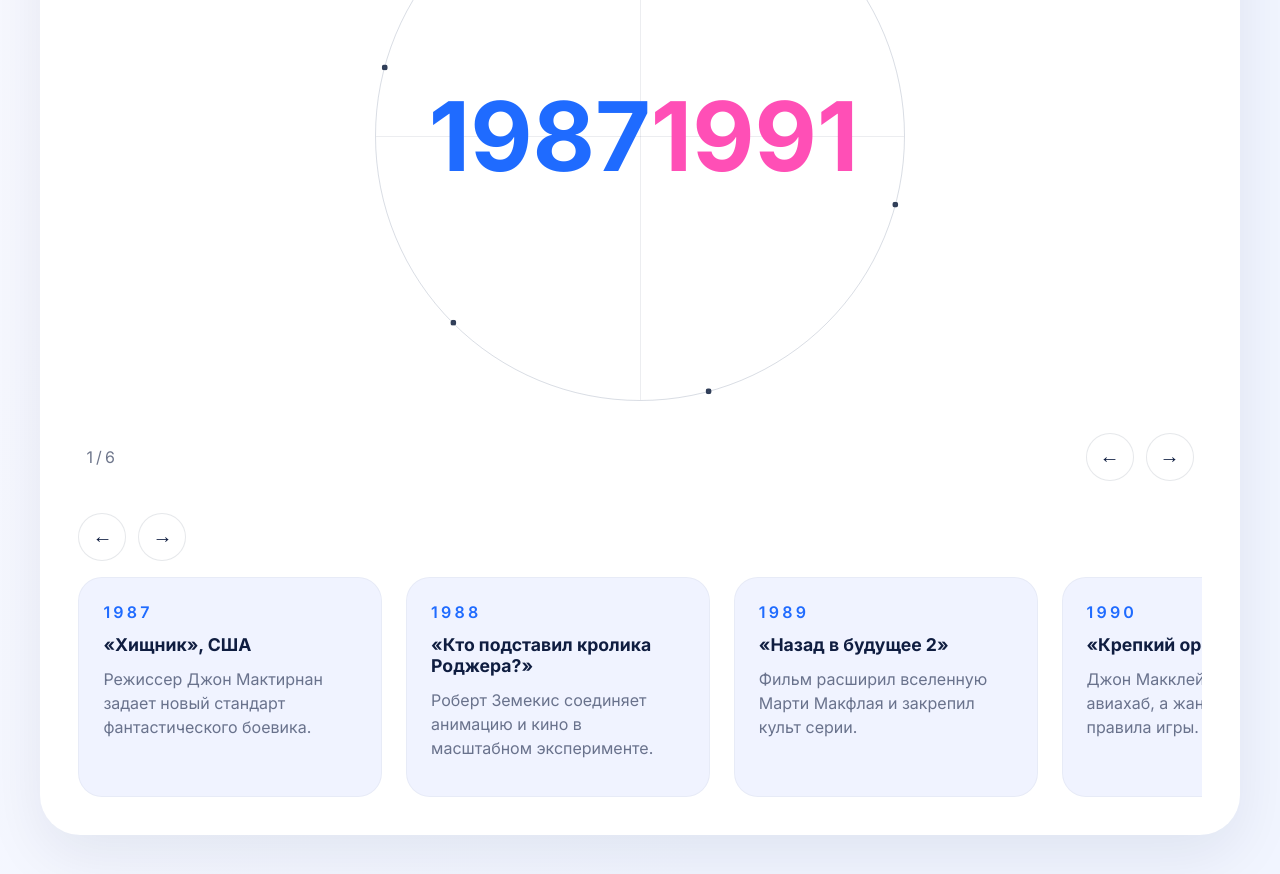
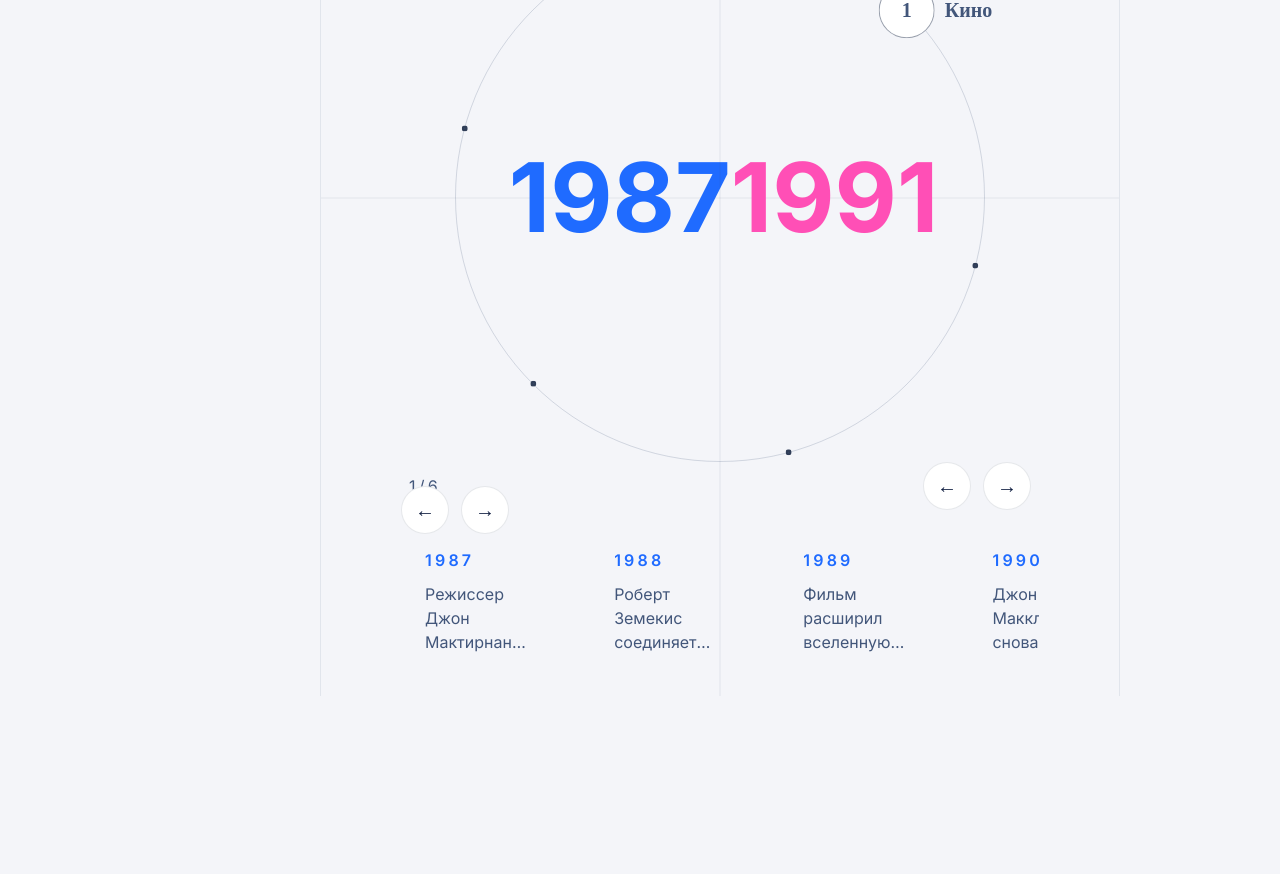
Before and after one commit to Mikhail-Novikov/timeline-historical-dates, a React app: page / in a window 1280 px wide. Shown: the part 300-1174 px from the top of the page. After the commit the page ends 996 px from the top, so only its background shows below. Built offline with nearby package versions, Linux system fonts and the light colour scheme.

Commit message:
upd: visible grid

```diff
--- a/src/components/TimelineBlock/TimelineBlock.scss
+++ b/src/components/TimelineBlock/TimelineBlock.scss
@@ -1,27 +1,35 @@
-:root {
-  --timeline-white: #ffffff;
-  --timeline-bg: #f0f3ff;
-  --timeline-orbit: rgb(66, 86, 122, 0.2);
-  --timeline-marker: rgba(48, 62, 88, 0.5);
-  --timeline-border: rgba(15, 28, 62, 0.08);
-  --black-blue: #42567A;
-  --timeline-pink: #ff4fb6;
-  --timeline-text: #0f1d40;
-  --timeline-muted: #42567a;
-  --box-shadow-color: --timeline-marker;
-}
-
 .timeline-block {
-  width: min(1200px, 100%);
-  background: #fff;
-  border-radius: 40px;
-  padding: clamp(1.5rem, 3vw, 3.5rem);
-  box-shadow: 0 20px 60px rgba(15, 29, 64, 0.08);
+  border-color: var(--timeline-border);
+  border-style: solid;
+  border-width: 0 1px;
   display: flex;
+  padding: 170px 80px 20px;
+  width: min(1440px, 100%);
   flex-direction: column;
-  gap: 2rem;
   position: relative;
   isolation: isolate;
+
+  &::after, &::before {
+    content: '';
+    position: absolute;
+    background-color: var(--timeline-border);
+  }
+
+  &::after {
+    width: 1px;
+    height: 100%;
+    top: 0;
+    left: 50%;
+    transform: translateX(-50%);
+  }
+
+  &::before {
+    width: 100%;
+    height: 1px;
+    top: 50%;
+    left: 0;
+    transform: translateY(-50%);
+  }
 }
 
 .timeline-block__header {
@@ -172,21 +180,18 @@
   position: absolute;
   left: calc(100% + 10px);
   top: 50%;
-  transform: translateY(-50%) translateX(6px) scale(.98);
-  background: #fff;
-  padding: 6px 10px;
+  transform: translateY(-50%);
   font-weight: 700;
   font-size: 20px;
   color: var(--timeline-text);
   white-space: nowrap;
   pointer-events: none;
   opacity: 0;
-  transition: opacity 0.28s cubic-bezier(.2,.8,.2,1), transform 0.28s cubic-bezier(.2,.8,.2,1);
+  transition: opacity 0.3s ease, transform 0.3s ease;
 }
 
 .timeline-block__marker-category.is-visible {
   opacity: 1;
-  transform: translateY(-50%) translateX(12px) scale(1);
 }
 
 .timeline-block__period-controls {
@@ -203,12 +208,15 @@
   color: var(--timeline-muted);
 }
 
+
 .timeline-block__nav-group {
   display: inline-flex;
   gap: 0.75rem;
 }
 
+
 .timeline-block__nav-button {
+  // position: absolute;
   width: 48px;
   height: 48px;
   border-radius: 50%;
@@ -218,68 +226,14 @@
   font-size: 1.25rem;
   color: var(--timeline-text);
   transition: background 0.3s ease, color 0.3s ease, border-color 0.3s ease;
+
+  &:hover {
+    background: var(--timeline-blue);
+    color: #fff;
+    border-color: var(--timeline-blue);
+  }
 }
 
-.timeline-block__nav-button:hover {
-  background: var(--timeline-blue);
-  color: #fff;
-  border-color: var(--timeline-blue);
-}
-
-.timeline-block__slider {
-  display: flex;
-  flex-direction: column;
-  gap: 1rem;
-}
-
-.timeline-block__slider-headline {
-  display: flex;
-  justify-content: space-between;
-  align-items: center;
-  flex-wrap: wrap;
-  gap: 1rem;
-}
-
-.timeline-block__slider-headline h2 {
-  margin: 0;
-  font-size: 1.25rem;
-  color: var(--timeline-text);
-}
-
-.timeline-block__slider-nav {
-  display: inline-flex;
-  gap: 0.75rem;
-}
-
-.timeline-block__card {
-  background: var(--timeline-bg);
-  border-radius: 24px;
-  padding: 1.5rem;
-  min-height: 220px;
-  display: flex;
-  flex-direction: column;
-  gap: 0.75rem;
-  border: 1px solid rgba(15, 29, 64, 0.04);
-}
-
-.timeline-block__card-year {
-  font-size: 1rem;
-  letter-spacing: 0.2em;
-  color: var(--timeline-blue);
-  font-weight: 600;
-}
-
-.timeline-block__card-title {
-  margin: 0;
-  font-size: 1.1rem;
-  color: var(--timeline-text);
-}
-
-.timeline-block__card-text {
-  margin: 0;
-  color: var(--timeline-muted);
-  line-height: 1.5;
-}
 
 @media (max-width: 768px) {
   .timeline-block {
--- a/src/components/TimelineBlock/TimelineBlock.tsx
+++ b/src/components/TimelineBlock/TimelineBlock.tsx
@@ -179,8 +179,6 @@ const TimelineBlock: React.FC<TimelineBlockProps> = ({ title, periods }) => {
             </button>
           ))}
         </div>
-        <div className="timeline-block__orbit-axis timeline-block__orbit-axis--horizontal" />
-        <div className="timeline-block__orbit-axis timeline-block__orbit-axis--vertical" />
       </div>
 
       <div className="timeline-block__period-controls">
--- a/src/components/TimelineBlockSlider/TimelineBlockSlider.scss
+++ b/src/components/TimelineBlockSlider/TimelineBlockSlider.scss
@@ -8,39 +8,20 @@
 }
 
 .timeline-block__slider {
+  display: flex;
+  flex-direction: column;
+  gap: 1rem;
 
   .swiper {
     width: 100%;
-  }
+    height: 150px;
   }
 
-.timeline-block__nav-group {
+
+  .timeline-block__slider-nav {
+    position: absolute;
     display: inline-flex;
     gap: 0.75rem;
-}
-
-.timeline-block__nav-button {
-  width: 48px;
-  height: 48px;
-  border-radius: 50%;
-  border: 1px solid rgba(15, 29, 64, 0.1);
-  background: #fff;
-  cursor: pointer;
-  font-size: 1.25rem;
-  color: var(--timeline-text);
-  transition: background 0.3s ease, color 0.3s ease, border-color 0.3s ease;
-}
-
-.timeline-block__nav-button:hover {
-  background: var(--timeline-blue);
-  color: #fff;
-  border-color: var(--timeline-blue);
-}
-
-.timeline-block__slider {
-  display: flex;
-  flex-direction: column;
-  gap: 1rem;
   }
 
   .timeline-block__slider-headline {
@@ -49,64 +30,62 @@
     align-items: center;
     flex-wrap: wrap;
     gap: 1rem;
-}
 
-.timeline-block__slider-headline h2 {
+    h2 {
       margin: 0;
       font-size: 1.25rem;
       color: var(--timeline-text);
     }
-
-.timeline-block__slider-nav {
-  display: inline-flex;
-  gap: 0.75rem;
   }
 
   .timeline-block__card {
-  background: var(--timeline-bg);
-  border-radius: 24px;
     padding: 1.5rem;
-  min-height: 220px;
+    min-height: 135px;
     display: flex;
     flex-direction: column;
     gap: 0.75rem;
-  border: 1px solid rgba(15, 29, 64, 0.04);
-}
 
-.timeline-block__card-year {
+    &-year {
       font-size: 1rem;
       letter-spacing: 0.2em;
       color: var(--timeline-blue);
       font-weight: 600;
     }
 
-.timeline-block__card-title {
+    &-title {
       margin: 0;
       font-size: 1.1rem;
       color: var(--timeline-text);
     }
 
-.timeline-block__card-text {
+    &-text {
       margin: 0;
       color: var(--timeline-muted);
       line-height: 1.5;
+      display: -webkit-box;
+      -webkit-box-orient: vertical;
+      overflow: hidden;
+      line-clamp: 3;
+      -webkit-line-clamp: 3;
+      text-overflow: ellipsis;
+      // разрешить перенос слов
+      word-break: break-word;
+
+    }
   }
 
   @media (max-width: 768px) {
-  .timeline-block {
-    border-radius: 24px;
-    padding: 1.5rem;
+    height: auto;
+    gap: 0.75rem;
+
+    .timeline-block__slider-headline {
+      gap: 0.5rem;
+      align-items: flex-start;
     }
 
-  .timeline-block__years {
-    flex-direction: column;
-    justify-content: center;
-    gap: 1.5rem;
-    padding: 0;
-  }
-
-  .timeline-block__period-controls {
-    flex-direction: column;
-    align-items: flex-start;
+    .timeline-block__card {
+      min-height: 120px;
+      padding: 1rem;
     }
   }
+}
--- a/src/components/TimelineBlockSlider/TimelineBlockSlider.tsx
+++ b/src/components/TimelineBlockSlider/TimelineBlockSlider.tsx
@@ -99,8 +99,7 @@ export const TimelineBlockSlider: React.FC<TimelineBlockSliderProps> = ({ active
           {activePeriod.events.map((event) => (
             <SwiperSlide key={`${activePeriod.id}-${event.year}-${event.title}`}>
               <article className="timeline-block__card">
-                <span className="timeline-block__card-year">{event.year}</span>
-                <h3 className="timeline-block__card-title">{event.title}</h3>
+                <data className="timeline-block__card-year">{event.year}</data>
                 <p className="timeline-block__card-text">
                   {event.description}
                 </p>
--- a/src/data/timelineData.ts
+++ b/src/data/timelineData.ts
@@ -21,27 +21,27 @@ export const timelineData: TimelinePeriod[] = [
     events: [
       {
         year: 1987,
-        title: '«Хищник», США',
+        title: 'Хищник, США',
         description: 'Режиссер Джон Мактирнан задает новый стандарт фантастического боевика.'
       },
       {
         year: 1988,
-        title: '«Кто подставил кролика Роджера?»',
+        title: 'Кто подставил кролика Роджера?',
         description: 'Роберт Земекис соединяет анимацию и кино в масштабном эксперименте.'
       },
       {
         year: 1989,
-        title: '«Назад в будущее 2»',
+        title: 'Назад в будущее 2',
         description: 'Фильм расширил вселенную Марти Макфлая и закрепил культ серии.'
       },
       {
         year: 1990,
-        title: '«Крепкий орешек 2»',
+        title: 'Крепкий орешек 2',
         description: 'Джон Макклейн снова спасает авиахаб, а жанр экшена меняет правила игры.'
       },
       {
         year: 1991,
-        title: '«Терминатор 2»',
+        title: 'Терминатор 2',
         description: 'Блокбастер Джеймса Кэмерона с революционной графикой и драмой.'
       }
     ]
@@ -55,21 +55,21 @@ export const timelineData: TimelinePeriod[] = [
       {
         year: 1992,
         title: 'Нобелевка — Дерек Уолкотт',
-        description: 'Отмечен «за блестящий образец карибского эпоса в 64 разделах».'
+        description: 'Отмечен за блестящий образец карибского эпоса в 64 разделах.'
       },
       {
         year: 1994,
-        title: '«Бессонница» — Стивен Кинг',
+        title: 'Бессонница — Стивен Кинг',
         description: 'Роман связывает реализм с космологией Мультиверса Кинга.'
       },
       {
         year: 1995,
         title: 'Нобелевка — Шеймас Хини',
-        description: 'Поэт из Ирландии за «лирическую красоту и этическую глубину».'
+        description: 'Поэт из Ирландии за лирическую красоту и этическую глубину.'
       },
       {
         year: 1997,
-        title: '«Гарри Поттер и философский камень»',
+        title: 'Гарри Поттер и философский камень',
         description: 'Дебютный роман Дж. К. Роулинг запускает мировое явление.'
       }
     ]
@@ -88,7 +88,7 @@ export const timelineData: TimelinePeriod[] = [
       {
         year: 2016,
         title: 'Галактика GN-z11',
-        description: 'Телескоп «Хаббл» обнаружил самую удалённую известную галактику.'
+        description: 'Телескоп Хаббл обнаружил самую удалённую известную галактику.'
       },
       {
         year: 2017,
--- a/src/styles/global.scss
+++ b/src/styles/global.scss
@@ -3,7 +3,20 @@
   font-family: 'Inter', system-ui, -apple-system, BlinkMacSystemFont, 'Segoe UI',
     sans-serif;
   color: #0f1d40;
-  background-color: #f6f7fb;
+  background-color: #f4f5f9;
+}
+
+:root {
+  --filling: #f4f5f9;
+  --timeline-white: #ffffff;
+  --timeline-bg: #f0f3ff;
+  --timeline-orbit: rgb(66, 86, 122, 0.2);
+  --timeline-marker: rgba(48, 62, 88, 0.5);
+  --timeline-border: rgba(66, 86, 122, .1);
+  --black-blue: #42567A;
+  --timeline-pink: #ff4fb6;
+  --timeline-text: #0f1d40;
+  --timeline-muted: #42567a;
 }
 
 *,
@@ -13,15 +26,18 @@
 }
 
 body {
+  font-size: 16px;
+  font-family: 'Inter', system-ui, -apple-system, BlinkMacSystemFont, 'Segoe UI',
+    sans-serif;
   margin: 0;
   min-height: 100vh;
-  background-color: #f6f7fb;
+  background-color: var(--filling);
 }
 
 .app-shell {
   min-height: 100vh;
-  padding: clamp(1.5rem, 3vw, 3rem);
-  background: linear-gradient(120deg, #f8f9ff 0%, #f1f5ff 70%);
+  padding-left: 320px;
+  padding-right: 160px;
   display: flex;
   justify-content: center;
   align-items: flex-start;
```
Lines whose indentation alone changed are shown as unchanged.
